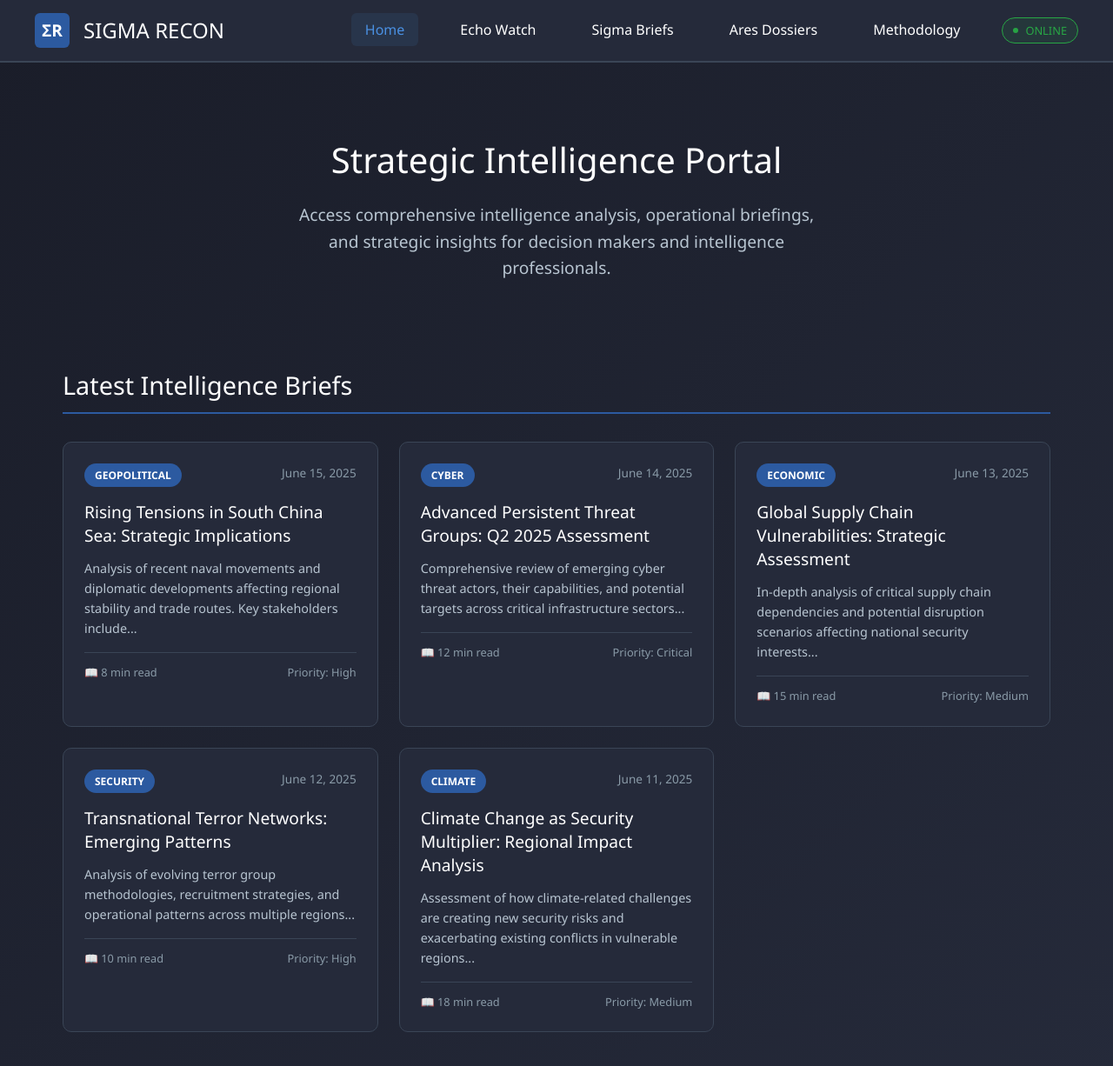
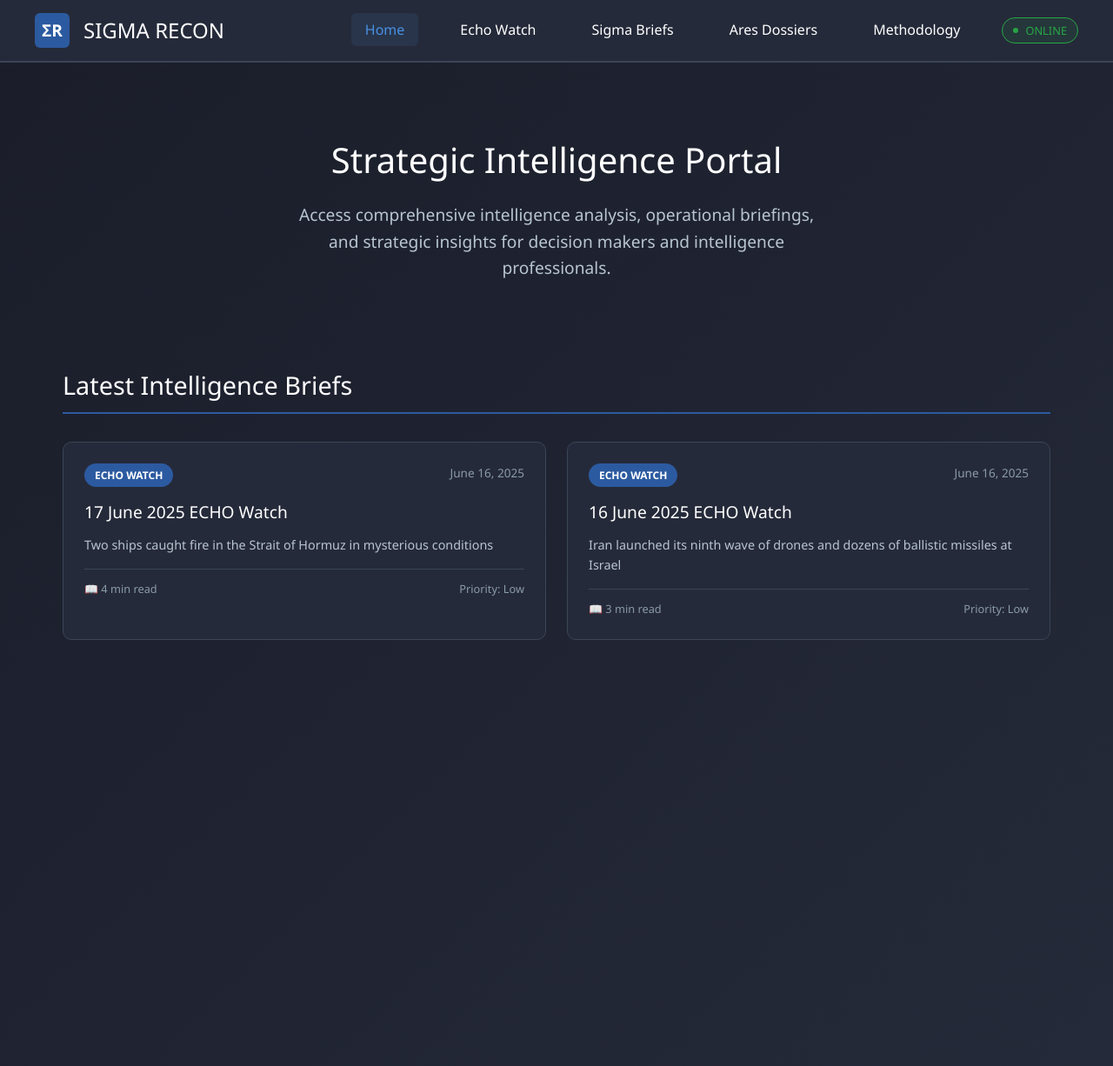
Before and after one commit to Monster52/SIGMA_Recon, a Jekyll site: the page built from index.html, in a window 1280 px wide and 1267 px high. Shown: the top 1226 px of the window at 87% size. Built offline with Jekyll 4.4.1, drawn with Linux system fonts in a browser that asks for light colours.

Commit message:
Home pages shows new posts

```diff
--- a/_posts/2025-06-17-morning-echo.md
+++ b/_posts/2025-06-17-morning-echo.md
@@ -3,7 +3,10 @@ layout: posts
 title: "16 June 2025 ECHO Watch"
 date: 2025-06-16 10:00:00 -0500
 tags: [ECHO]
+category: ECHO Watch
+priority: Low
 author: SIGMA Watch Group
+excerpt: "Iran launched its ninth wave of drones and dozens of ballistic missiles at Israel"
 ---
 
 ### Priority Alerts
--- a/_posts/2025-06-17-new-echo.md
+++ b/_posts/2025-06-17-new-echo.md
@@ -3,7 +3,10 @@ layout: posts
 title: "17 June 2025 ECHO Watch"
 date: 2025-06-16 10:00:00 -0500
 tags: [ECHO]
+category: ECHO Watch
+priority: Low
 author: SIGMA Watch Group
+excerpt: "Two ships caught fire in the Strait of Hormuz in mysterious conditions"
 ---
 
 ### Priority Highlights
--- a/index.html
+++ b/index.html
@@ -11,69 +11,19 @@ title: SIGMA Recon - Strategic Intelligence Portal
 <section class="fade-in">
   <h2 class="section-title">Latest Intelligence Briefs</h2>
   <div class="briefs-grid">
-        <article class="brief-card" onclick="openBrief('geopolitical-tensions-asia')">
+    {% for post in site.posts limit:6 %}
+      <article class="brief-card" onclick="window.location.href='{{ post.url | relative_url }}'">
         <div class="brief-header">
-                <span class="brief-category">GEOPOLITICAL</span>
-                <span class="brief-date">June 15, 2025</span>
+          <span class="brief-category">{{ post.category | upcase | default: "INTELLIGENCE" }}</span>
+          <span class="brief-date">{{ post.date | date: "%B %d, %Y" }}</span>
         </div>
-            <h3 class="brief-title">Rising Tensions in South China Sea: Strategic Implications</h3>
-            <p class="brief-excerpt">Analysis of recent naval movements and diplomatic developments affecting regional stability and trade routes. Key stakeholders include...</p>
+        <h3 class="brief-title">{{ post.title }}</h3>
+        <p class="brief-excerpt">{{ post.excerpt | strip_html | truncatewords: 25 }}</p>
         <div class="brief-meta">
-                <span class="read-time">📖 8 min read</span>
-                <span>Priority: High</span>
+          <span class="read-time">📖 {{ post.content | number_of_words | divided_by: 200 | plus: 1 }} min read</span>
+          <span>Priority: {{ post.priority | default: "Standard" }}</span>
         </div>
       </article>
-
-        <article class="brief-card" onclick="openBrief('cyber-threat-assessment')">
-            <div class="brief-header">
-                <span class="brief-category">CYBER</span>
-                <span class="brief-date">June 14, 2025</span>
-            </div>
-            <h3 class="brief-title">Advanced Persistent Threat Groups: Q2 2025 Assessment</h3>
-            <p class="brief-excerpt">Comprehensive review of emerging cyber threat actors, their capabilities, and potential targets across critical infrastructure sectors...</p>
-            <div class="brief-meta">
-                <span class="read-time">📖 12 min read</span>
-                <span>Priority: Critical</span>
-            </div>
-        </article>
-
-        <article class="brief-card" onclick="openBrief('economic-intelligence')">
-            <div class="brief-header">
-                <span class="brief-category">ECONOMIC</span>
-                <span class="brief-date">June 13, 2025</span>
-            </div>
-            <h3 class="brief-title">Global Supply Chain Vulnerabilities: Strategic Assessment</h3>
-            <p class="brief-excerpt">In-depth analysis of critical supply chain dependencies and potential disruption scenarios affecting national security interests...</p>
-            <div class="brief-meta">
-                <span class="read-time">📖 15 min read</span>
-                <span>Priority: Medium</span>
-            </div>
-        </article>
-
-        <article class="brief-card" onclick="openBrief('terrorism-update')">
-            <div class="brief-header">
-                <span class="brief-category">SECURITY</span>
-                <span class="brief-date">June 12, 2025</span>
-            </div>
-            <h3 class="brief-title">Transnational Terror Networks: Emerging Patterns</h3>
-            <p class="brief-excerpt">Analysis of evolving terror group methodologies, recruitment strategies, and operational patterns across multiple regions...</p>
-            <div class="brief-meta">
-                <span class="read-time">📖 10 min read</span>
-                <span>Priority: High</span>
-            </div>
-        </article>
-
-        <article class="brief-card" onclick="openBrief('climate-security')">
-            <div class="brief-header">
-                <span class="brief-category">CLIMATE</span>
-                <span class="brief-date">June 11, 2025</span>
-            </div>
-            <h3 class="brief-title">Climate Change as Security Multiplier: Regional Impact Analysis</h3>
-            <p class="brief-excerpt">Assessment of how climate-related challenges are creating new security risks and exacerbating existing conflicts in vulnerable regions...</p>
-            <div class="brief-meta">
-                <span class="read-time">📖 18 min read</span>
-                <span>Priority: Medium</span>
-            </div>
-        </article>
+    {% endfor %}
   </div>
 </section>
```
Lines whose indentation alone changed are shown as unchanged.
